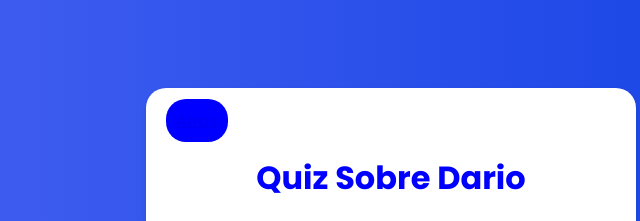
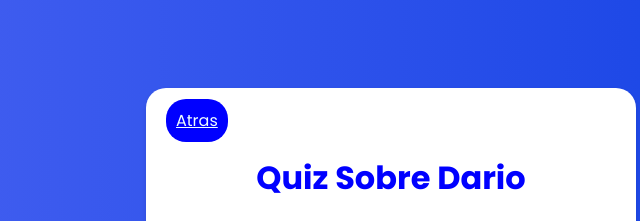
Before and after one commit to wilmerzel19/LyL-app, a plain HTML site: page quiz.html in a window 1280 px wide. Shown: the top 221 px of the page, 249-889 px from the left. Drawn offline with Linux system fonts and the light colour scheme.

Commit message:
first commit

```diff
--- a/quiz.html
+++ b/quiz.html
@@ -10,7 +10,7 @@
 
 <body>
   <div class="container">
-    <a href="main.html" style="background-color: blue; border-radius:20px; padding: 10px; ">Atras</a>
+    <a href="main.html" style="background-color: blue; border-radius:20px; padding: 10px; color: azure; ">Atras</a>
 
     <h1 style="color: blue;">Quiz Sobre Dario</h1>
     <h2 style="color: rgb(202, 50, 13);">¿Cuanto sabes sobre Ruben Dario?</h2>
```
